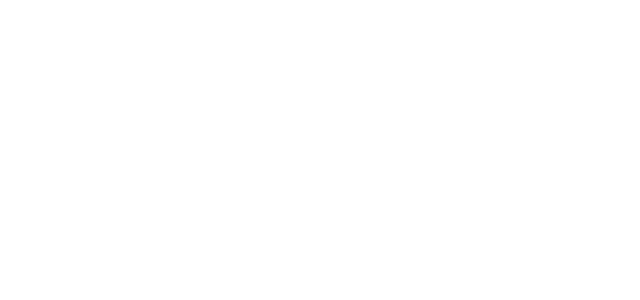
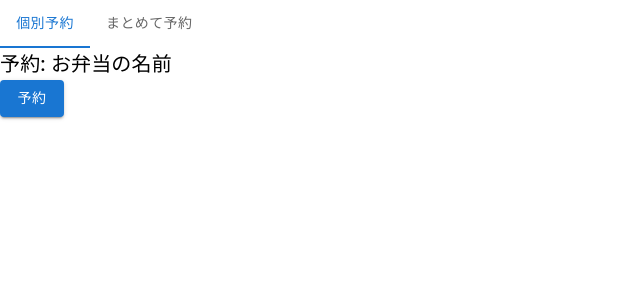
Before and after one commit to Buront2610/reservation_system, a React (Create React App) app: page /test3 in a window 1280 px wide. Before the commit this address had no page. Shown: the top 300 px of the page, without its empty margins (0-640 px from the left). Built offline with nearby package versions, Linux system fonts and the light colour scheme.

Commit message:
[Add]テストページの追加 [update]ユーザページの更新

```diff
--- a/src/compornents/router.tsx
+++ b/src/compornents/router.tsx
@@ -12,6 +12,7 @@
 import EmployeeManagePage from './adminManage';
 import { styled } from '@mui/material/styles';
 import { Button } from '@mui/material';
+import TestReservationPage from './testUserReserve';
 
 interface setStateProps{
     setStateProp: object;
@@ -32,8 +33,10 @@
     return (
         <BrowserRouter>
             <Routes>
+                <Route path="/login" element={<Login />} />
                 <Route path="/test" element={<ReservationPage />} />
                 <Route path="/test2" element={<ReservationInfoPage />} />
+                <Route path="/test3" element={<TestReservationPage />} />
                 {user && (
                     <>
                     <Route path="/user/*" element={<SideMenu />}>
--- /dev/null
+++ b/src/compornents/testUserReserve.tsx
@@ -0,0 +1,68 @@
+import React, { useState, useEffect } from 'react';
+import DatePicker, {registerLocale} from 'react-datepicker';
+import { Box, Button, Typography, Tab, Tabs } from '@mui/material';
+import ja from 'date-fns/locale/ja';
+import 'react-datepicker/dist/react-datepicker.css';
+
+// 日本語ロケールをDatePickerに登録
+registerLocale('ja', ja);
+
+// 予約ページの関数コンポーネント
+function TestReservationPage(){
+    const hasReservation = false;  // ここではデフォルト値としてfalseを設定
+    // タブの定義
+    const [activeTab, setActiveTab] = useState(0);
+    const [selectedDates, setSelectedDates] = useState<Date[]>([]);
+
+    const handleDateChange = (date: Date) => {
+        const index = selectedDates.findIndex(d => d.toISOString().split('T')[0] === date.toISOString().split('T')[0]);
+        if (index !== -1) {
+            const newSelectedDates = [...selectedDates];
+            newSelectedDates.splice(index, 1);
+            setSelectedDates(newSelectedDates);
+        } else {
+            setSelectedDates([...selectedDates, date]);
+        }
+    };
+
+    const handleTabChange = (event: React.ChangeEvent<{}>, newValue: number) => {
+        setActiveTab(newValue);
+    };
+
+    // UIのレンダリング
+    return (
+        <Box>
+            <Tabs value={activeTab} onChange={handleTabChange}>
+                <Tab label="個別予約" />
+                <Tab label="まとめて予約" />
+            </Tabs>
+            <div style={{ display: activeTab === 0 ? 'block' : 'none' }}>
+                <Typography variant="h6">予約: お弁当の名前</Typography>
+                {hasReservation ? (
+                    <Button variant="outlined" color="secondary">
+                        予約キャンセル
+                    </Button>
+                ) : (
+                    <Button variant="contained" color="primary">
+                        予約
+                    </Button>
+                )}
+            </div>
+            <div style={{ display: activeTab === 1 ? 'block' : 'none' }}>
+                <DatePicker
+                    inline
+                    selected={null}
+                    locale="ja"
+                    onChange={handleDateChange}
+                    highlightDates={selectedDates}
+                    startDate={new Date()}
+                />
+                <Button variant="contained" color="primary">
+                    まとめて予約
+                </Button>
+            </div>
+        </Box>
+    );
+}
+
+export default TestReservationPage;
--- a/src/compornents/userReserveInfo.tsx
+++ b/src/compornents/userReserveInfo.tsx
@@ -2,10 +2,17 @@
 import { Reservation, Bento, Employee } from './types';
 import { getReservations, getBento, getEmployees } from './API';
 import { Box, Table, TableBody, TableCell, TableContainer, TableHead, TableRow, Paper } from '@mui/material';
+import { useAuth } from './authContext';
 
 //予約情報の表示
 //場合によっては消すかも
 function ReservationHistoryPage() {
+    const { user } = useAuth(); // ログインユーザーの情報を取得
+
+    if(!user) {
+        throw new Error('User is not logged in.');
+    }
+
     const [reservations, setReservations] = useState<Reservation[]>([]);
     const [employeeList, setEmployeeList] = useState<Employee[]>([]);
     const [dateList, setDateList] = useState<string[]>([]);
```
Lines whose indentation alone changed are shown as unchanged.
